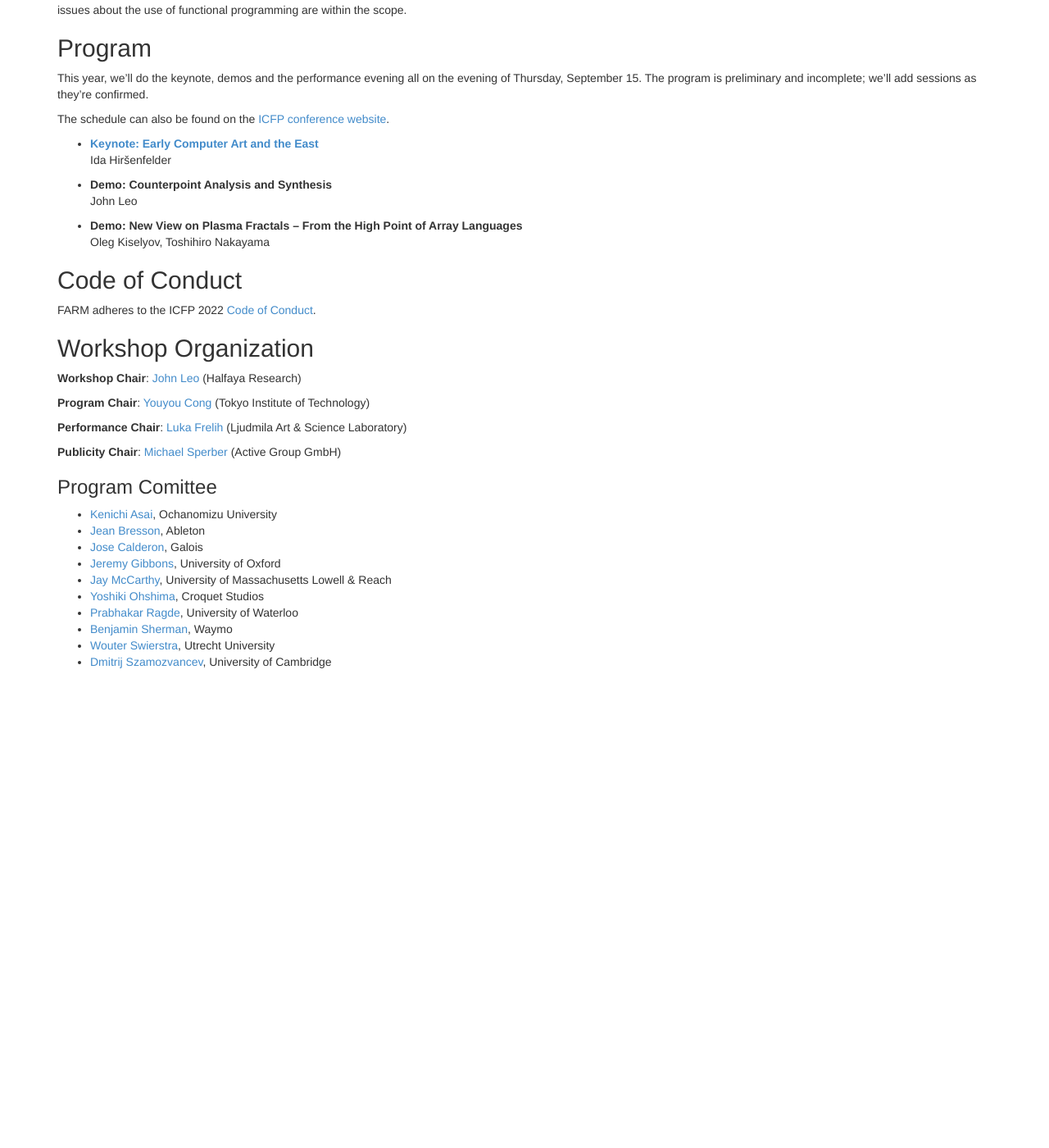
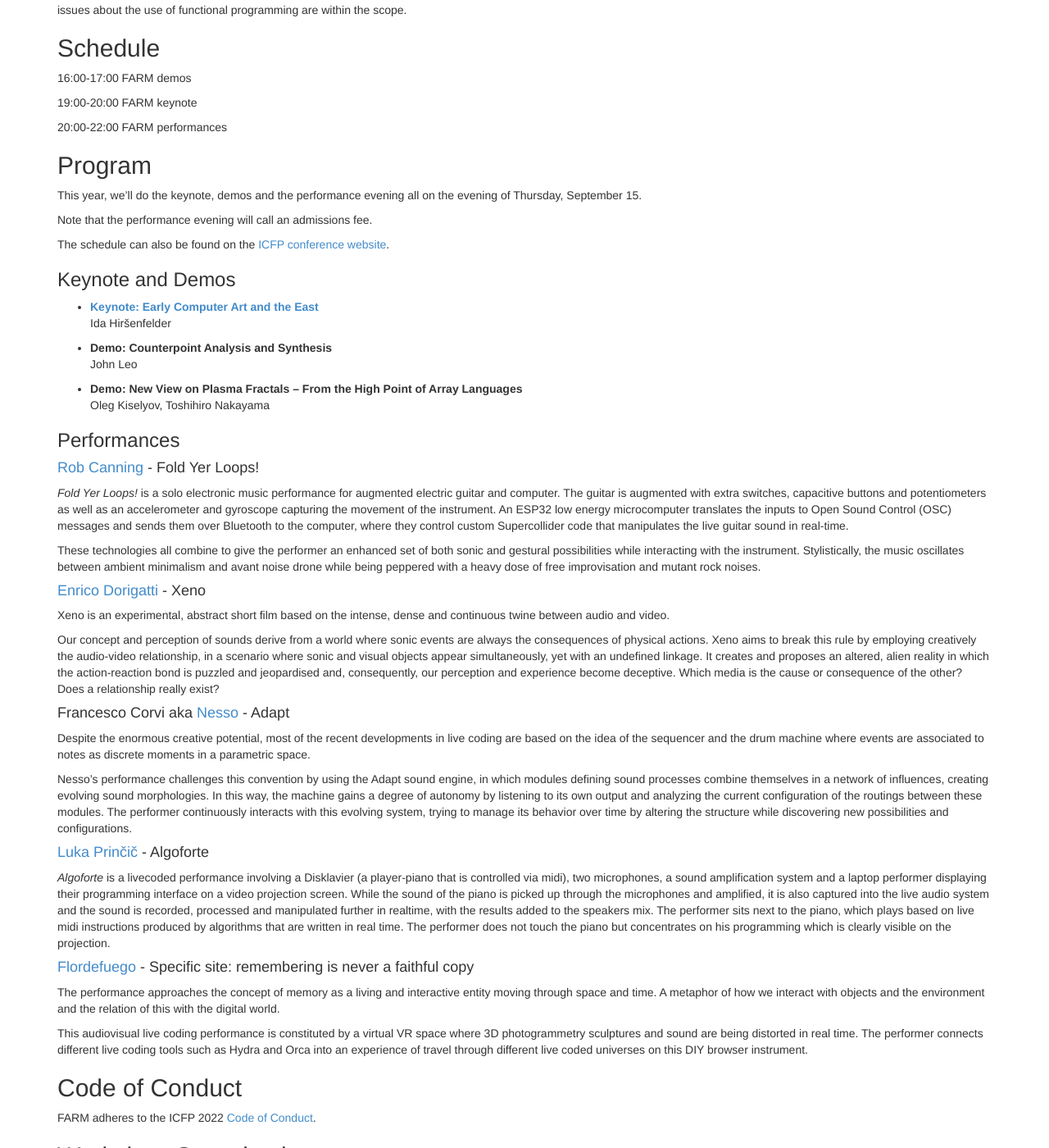
Before and after one commit to functional-art/functional-art.github.com, a Jekyll site: the page built from 2022/index.md, in a window 1280 px wide and 1400 px high, scrolled down 469 px. Shown: the whole window at 82% size. Built offline with Jekyll 4.4.1, drawn with Linux system fonts in a browser that asks for light colours; nearby versions of some CDN libraries; before the commit the page ends 1316 px from its top, so only the background shows below that.

Commit message:
Performances, schedule

```diff
--- a/2022/index.md
+++ b/2022/index.md
@@ -37,14 +37,25 @@ as a domain specific language or tool. Moreover, submissions focusing
 on questions or issues about the use of functional programming are
 within the scope.
 
+## Schedule
+
+16:00-17:00 FARM demos
+
+19:00-20:00 FARM keynote
+
+20:00-22:00 FARM performances
+
 ## Program
 
 This year, we'll do the keynote, demos and the performance evening all
-on the evening of Thursday, September 15.  The program is preliminary
-and incomplete; we'll add sessions as they're confirmed.
+on the evening of Thursday, September 15.
+
+Note that the performance evening will call an admissions fee.
 
 The schedule can also be found on the
 [ICFP conference website](https://icfp22.sigplan.org/home/farm-2022#program).
+
+### Keynote and Demos
 
 * [**Keynote: Early Computer Art and the East**](https://icfp22.sigplan.org/details/farm-2022-papers/3/Early-Computer-Art-and-the-East)<br/>
   Ida Hiršenfelder
@@ -55,6 +66,80 @@ The schedule can also be found on the
 * **Demo: New View on Plasma Fractals -- From the High Point of Array
   Languages**<br/>
   Oleg Kiselyov, Toshihiro Nakayama
+
+### Performances
+
+#### [Rob Canning](https://www.mfru.org/people/rob-caning) - Fold Yer Loops!
+
+*Fold Yer Loops!* is a solo electronic music performance for augmented
+electric guitar and computer. The guitar is augmented with extra
+switches, capacitive buttons and potentiometers as well as an
+accelerometer and gyroscope capturing the movement of the
+instrument. An ESP32 low energy microcomputer translates the inputs to
+Open Sound Control (OSC) messages and sends them over Bluetooth to the
+computer, where they control custom Supercollider code that
+manipulates the live guitar sound in real-time.
+
+These technologies all combine to give the performer an enhanced set
+of both sonic and gestural possibilities while interacting with the
+instrument. Stylistically, the music oscillates between ambient
+minimalism and avant noise drone while being peppered with a heavy
+dose of free improvisation and mutant rock noises.
+
+#### [Enrico Dorigatti](https://www.enricodorigatti.com/) - Xeno
+
+Xeno is an experimental, abstract short film based on the intense, dense and continuous twine between audio and video.
+
+Our concept and perception of sounds derive from a world where sonic events are always the consequences of physical actions. Xeno aims to
+break this rule by employing creatively the audio-video relationship, in a scenario where sonic and visual objects appear simultaneously, yet
+with an undefined linkage. It creates and proposes an altered, alien reality in which the action-reaction bond is puzzled and jeopardised
+and, consequently, our perception and experience become deceptive. Which media is the cause or consequence of the other? Does a relationship
+really exist?
+
+#### Francesco Corvi aka [Nesso](https://nesso.xyz/) - Adapt
+
+Despite the enormous creative potential, most of the recent
+developments in live coding are based on the idea of the sequencer and
+the drum machine where events are associated to notes as discrete
+moments in a parametric space.
+
+Nesso's performance challenges this convention by using the Adapt
+sound engine, in which modules defining sound processes combine
+themselves in a network of influences, creating evolving sound
+morphologies. In this way, the machine gains a degree of autonomy by
+listening to its own output and analyzing the current configuration of
+the routings between these modules. The performer continuously
+interacts with this evolving system, trying to manage its behavior
+over time by altering the structure while discovering new
+possibilities and configurations.
+
+#### [Luka Prinčič](https://music.lukaprincic.si/) - Algoforte
+
+*Algoforte* is a livecoded performance involving a Disklavier (a
+player-piano that is controlled via midi), two microphones, a sound
+amplification system and a laptop performer displaying their
+programming interface on a video projection screen. While the sound of
+the piano is picked up through the microphones and amplified, it is
+also captured into the live audio system and the sound is recorded,
+processed and manipulated further in realtime, with the results added
+to the speakers mix. The performer sits next to the piano, which plays
+based on live midi instructions produced by algorithms that are
+written in real time. The performer does not touch the piano but
+concentrates on his programming which is clearly visible on the
+projection.
+
+#### [Flordefuego](https://flordefuego.github.io/) - Specific site: remembering is never a faithful copy
+
+The performance approaches the concept of memory as a living and
+interactive entity moving through space and time. A metaphor of how we
+interact with objects and the environment and the relation of this
+with the digital world.
+
+This audiovisual live coding performance is constituted by a virtual
+VR space where 3D photogrammetry sculptures and sound are being
+distorted in real time. The performer connects different live coding
+tools such as Hydra and Orca into an experience of travel through
+different live coded universes on this DIY browser instrument.
 
 ## Code of Conduct
 
```
